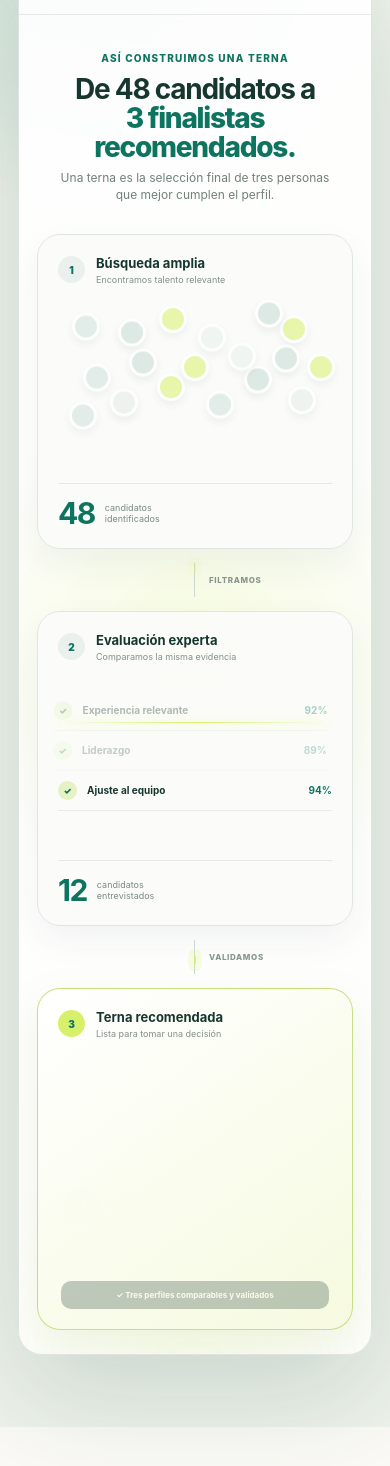
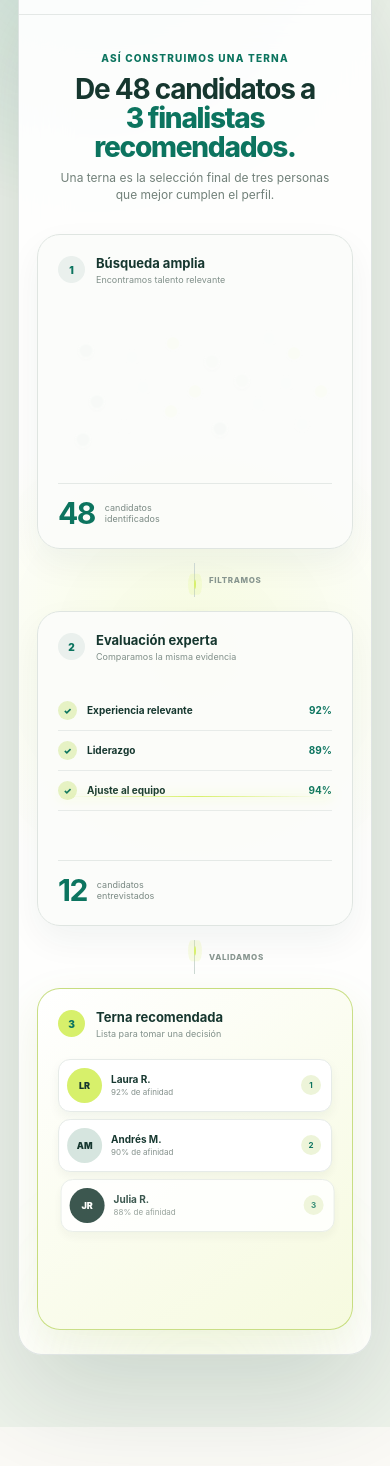
Before and after one commit to luisvallacastro-rgb/talento-sv, a Next.js app: page / in a window 390 px wide. Shown: the part 843-2309 px from the top of the page. Built offline with nearby package versions, Linux system fonts and the light colour scheme; no server answers.

Commit message:
Activa narrativa movil al entrar en vista

```diff
--- a/src/app/modern-home.css
+++ b/src/app/modern-home.css
@@ -258,3 +258,36 @@
   .mobile-demo-section{display:block;padding:42px 18px 72px;background:#eef3eb}
   .mobile-demo-section .talent-visual{margin:0 auto;border-radius:24px}
 }
+
+/* Mobile shortlist story starts when the section enters the viewport */
+@media(max-width:650px) and (prefers-reduced-motion:no-preference){
+  .mobile-demo-section .clear-talent-demo:not(.is-in-view) .candidate-cloud i,
+  .mobile-demo-section .clear-talent-demo:not(.is-in-view) .flow-arrow i,
+  .mobile-demo-section .clear-talent-demo:not(.is-in-view) .criteria-list>div,
+  .mobile-demo-section .clear-talent-demo:not(.is-in-view) .criteria-list em,
+  .mobile-demo-section .clear-talent-demo:not(.is-in-view) .finalists>div,
+  .mobile-demo-section .clear-talent-demo:not(.is-in-view) .final-message{animation-play-state:paused!important}
+  .mobile-demo-section .clear-talent-demo:not(.is-in-view) .candidate-cloud i,
+  .mobile-demo-section .clear-talent-demo:not(.is-in-view) .finalists>div,
+  .mobile-demo-section .clear-talent-demo:not(.is-in-view) .final-message{opacity:0}
+  .mobile-demo-section .clear-talent-demo.is-in-view .candidate-cloud i{animation:mobileCandidateGather 7.2s cubic-bezier(.2,.8,.2,1) infinite}
+  .mobile-demo-section .clear-talent-demo.is-in-view .candidate-cloud i:nth-child(3n){animation-delay:.12s}
+  .mobile-demo-section .clear-talent-demo.is-in-view .candidate-cloud i:nth-child(3n+1){animation-delay:.24s}
+  .mobile-demo-section .clear-talent-demo.is-in-view .flow-arrow i{animation-duration:7.2s;animation-delay:2.35s}
+  .mobile-demo-section .clear-talent-demo.is-in-view .flow-arrow.second i{animation-delay:4.25s}
+  .mobile-demo-section .clear-talent-demo.is-in-view .criteria-list>div{animation-duration:7.2s;animation-delay:2.7s}
+  .mobile-demo-section .clear-talent-demo.is-in-view .criteria-list>div:nth-child(2){animation-delay:3.05s}
+  .mobile-demo-section .clear-talent-demo.is-in-view .criteria-list>div:nth-child(3){animation-delay:3.4s}
+  .mobile-demo-section .clear-talent-demo.is-in-view .criteria-list em{animation-duration:7.2s;animation-delay:2.55s}
+  .mobile-demo-section .clear-talent-demo.is-in-view .finalists>div{animation-duration:7.2s;animation-delay:4.55s}
+  .mobile-demo-section .clear-talent-demo.is-in-view .finalists>div:nth-child(2){animation-delay:4.9s}
+  .mobile-demo-section .clear-talent-demo.is-in-view .finalists>div:nth-child(3){animation-delay:5.25s}
+  .mobile-demo-section .clear-talent-demo.is-in-view .final-message{animation-duration:7.2s;animation-delay:5.55s}
+}
+@keyframes mobileCandidateGather{
+  0%{opacity:0;transform:scale(.45) translateY(18px)}
+  12%,32%{opacity:1;transform:scale(1) translateY(0)}
+  48%{opacity:.9;transform:scale(.78) translateY(22px)}
+  62%,88%{opacity:.38;transform:scale(.72) translateY(34px)}
+  100%{opacity:0;transform:scale(.55) translateY(42px)}
+}
--- a/src/components/talent-demo.tsx
+++ b/src/components/talent-demo.tsx
@@ -1,9 +1,21 @@
 "use client";
 
-import { useRef } from "react";
+import { useEffect, useRef } from "react";
 
 export function TalentDemo() {
   const demoRef = useRef<HTMLDivElement>(null);
+
+  useEffect(() => {
+    const demo = demoRef.current;
+    if (!demo) return;
+    const observer = new IntersectionObserver(([entry]) => {
+      if (!entry.isIntersecting) return;
+      demo.classList.add("is-in-view");
+      observer.disconnect();
+    }, { threshold: 0.12, rootMargin: "0px 0px -8%" });
+    observer.observe(demo);
+    return () => observer.disconnect();
+  }, []);
 
   function handlePointerMove(event: React.PointerEvent<HTMLDivElement>) {
     if (event.pointerType === "touch") return;
```
